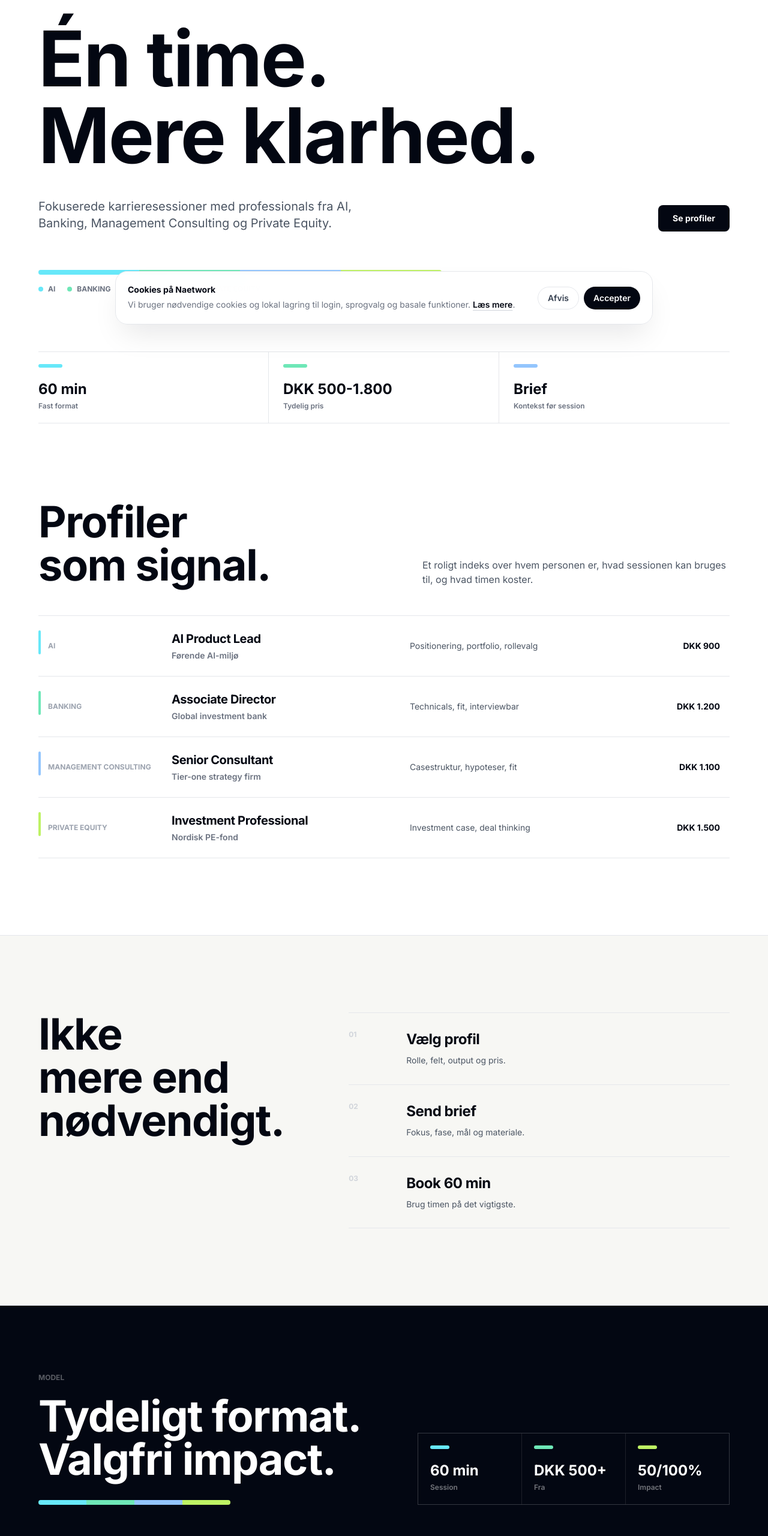
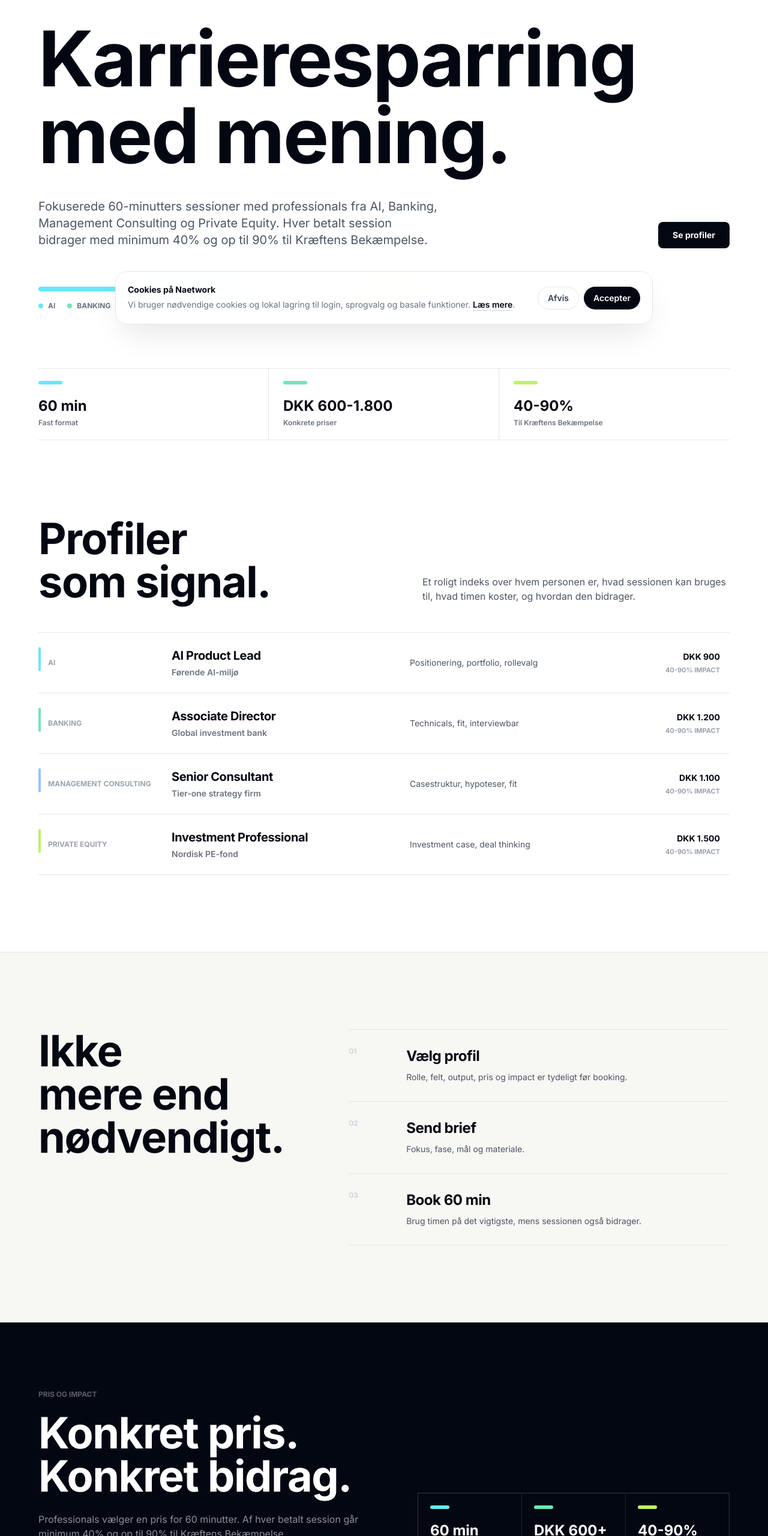
Before and after one commit to mikkelstreet-png/Naetwork, a Next.js app: page / in a window 1280 px wide. Shown: the part 239-2800 px from the top of the page at 60% size. Built offline with nearby package versions, Linux system fonts and the light colour scheme; no server answers.

Commit message:
Clarify pricing and impact model

```diff
--- a/components/HomeContent.tsx
+++ b/components/HomeContent.tsx
@@ -9,10 +9,10 @@ export function HomeContent() {
 
   const copy = {
     eyebrow: 'Naetwork',
-    title: isDa ? 'Én time. Mere klarhed.' : 'One hour. More clarity.',
+    title: isDa ? 'Karrieresparring med mening.' : 'Career guidance with meaning.',
     body: isDa
-      ? 'Fokuserede karrieresessioner med professionals fra AI, Banking, Management Consulting og Private Equity.'
-      : 'Focused career sessions with professionals from AI, Banking, Management Consulting and Private Equity.',
+      ? 'Fokuserede 60-minutters sessioner med professionals fra AI, Banking, Management Consulting og Private Equity. Hver betalt session bidrager med minimum 40% og op til 90% til Kræftens Bekæmpelse.'
+      : 'Focused 60-minute sessions with professionals from AI, Banking, Management Consulting and Private Equity. Every paid session contributes at least 40% and up to 90% to Kræftens Bekæmpelse.',
     primary: isDa ? 'Se profiler' : 'Browse profiles',
   };
 
@@ -25,8 +25,8 @@ export function HomeContent() {
 
   const signals = [
     ['60 min', isDa ? 'Fast format' : 'Fixed format', 'bg-cyan-300'],
-    ['DKK 500-1.800', isDa ? 'Tydelig pris' : 'Clear price', 'bg-emerald-300'],
-    ['Brief', isDa ? 'Kontekst før session' : 'Context before session', 'bg-blue-300'],
+    ['DKK 600-1.800', isDa ? 'Konkrete priser' : 'Concrete prices', 'bg-emerald-300'],
+    ['40-90%', isDa ? 'Til Kræftens Bekæmpelse' : 'To Kræftens Bekæmpelse', 'bg-lime-300'],
   ] as const;
 
   const profiles = [
@@ -37,10 +37,17 @@ export function HomeContent() {
   ] as const;
 
   const steps = [
-    [isDa ? 'Vælg profil' : 'Choose profile', isDa ? 'Rolle, felt, output og pris.' : 'Role, field, output and price.'],
+    [isDa ? 'Vælg profil' : 'Choose profile', isDa ? 'Rolle, felt, output, pris og impact er tydeligt før booking.' : 'Role, field, output, price and impact are clear before booking.'],
     [isDa ? 'Send brief' : 'Send brief', isDa ? 'Fokus, fase, mål og materiale.' : 'Focus, stage, goal and material.'],
-    [isDa ? 'Book 60 min' : 'Book 60 min', isDa ? 'Brug timen på det vigtigste.' : 'Use the hour on what matters most.'],
+    [isDa ? 'Book 60 min' : 'Book 60 min', isDa ? 'Brug timen på det vigtigste, mens sessionen også bidrager.' : 'Use the hour on what matters most, while the session also contributes.'],
   ];
+
+  const priceAnchors = [
+    ['DKK 600', isDa ? 'Entry' : 'Entry'],
+    ['DKK 900', isDa ? 'Core' : 'Core'],
+    ['DKK 1.200', isDa ? 'Senior' : 'Senior'],
+    ['DKK 1.800', isDa ? 'Expert' : 'Expert'],
+  ] as const;
 
   return (
     <>
@@ -51,7 +58,7 @@ export function HomeContent() {
             {copy.title}
           </h1>
           <div className="mt-10 grid gap-8 md:grid-cols-[1fr_auto] md:items-end">
-            <p className="max-w-xl text-base leading-relaxed text-gray-600 md:text-xl">{copy.body}</p>
+            <p className="max-w-2xl text-base leading-relaxed text-gray-600 md:text-xl">{copy.body}</p>
             <Link href="/professionals" className="inline-flex w-fit items-center justify-center rounded-lg bg-gray-950 px-6 py-3 text-sm font-black text-white transition-colors hover:bg-gray-800">
               {copy.primary}
             </Link>
@@ -93,8 +100,8 @@ export function HomeContent() {
             </h2>
             <p className="max-w-lg text-sm leading-relaxed text-gray-600 md:ml-auto md:text-base">
               {isDa
-                ? 'Et roligt indeks over hvem personen er, hvad sessionen kan bruges til, og hvad timen koster.'
-                : 'A calm index of who the person is, what the session can be used for, and what the hour costs.'}
+                ? 'Et roligt indeks over hvem personen er, hvad sessionen kan bruges til, hvad timen koster, og hvordan den bidrager.'
+                : 'A calm index of who the person is, what the session can be used for, what the hour costs, and how it contributes.'}
             </p>
           </div>
 
@@ -111,7 +118,10 @@ export function HomeContent() {
                   <p className="mt-1 text-sm font-semibold text-gray-500">{company}</p>
                 </div>
                 <p className="text-sm leading-relaxed text-gray-600">{use}</p>
-                <p className="text-sm font-black text-gray-950 md:text-right">{price}</p>
+                <div className="md:text-right">
+                  <p className="text-sm font-black text-gray-950">{price}</p>
+                  <p className="mt-1 text-[11px] font-black uppercase text-gray-400">40-90% impact</p>
+                </div>
               </Link>
             ))}
           </div>
@@ -138,12 +148,18 @@ export function HomeContent() {
       </section>
 
       <section id="pricing" className="bg-gray-950 px-5 py-20 text-white sm:px-8 md:py-28">
-        <div className="mx-auto grid max-w-6xl gap-10 md:grid-cols-[1fr_auto] md:items-end">
+        <div className="mx-auto max-w-6xl">
+          <div className="grid gap-10 md:grid-cols-[1fr_auto] md:items-end">
             <div>
-            <p className="mb-5 text-xs font-black uppercase text-white/35">{isDa ? 'Model' : 'Model'}</p>
+              <p className="mb-5 text-xs font-black uppercase text-white/35">{isDa ? 'Pris og impact' : 'Price and impact'}</p>
               <h2 className="max-w-3xl text-5xl font-black leading-none tracking-tight text-white text-balance md:text-7xl">
-              {isDa ? 'Tydeligt format. Valgfri impact.' : 'Clear format. Optional impact.'}
+                {isDa ? 'Konkret pris. Konkret bidrag.' : 'Concrete price. Concrete contribution.'}
               </h2>
+              <p className="mt-6 max-w-2xl text-sm leading-relaxed text-white/55 md:text-base">
+                {isDa
+                  ? 'Professionals vælger en pris for 60 minutter. Af hver betalt session går minimum 40% og op til 90% til Kræftens Bekæmpelse.'
+                  : 'Professionals choose a price for 60 minutes. From every paid session, at least 40% and up to 90% goes to Kræftens Bekæmpelse.'}
+              </p>
               <div className="mt-8 grid h-2 max-w-xs grid-cols-4 overflow-hidden rounded-full bg-white/10">
                 {fields.map(([field, accent]) => (
                   <span key={field} className={accent} />
@@ -153,13 +169,24 @@ export function HomeContent() {
             <div className="grid gap-px border border-white/10 bg-white/10 sm:grid-cols-3 md:min-w-[520px]">
               {[
                 ['60 min', isDa ? 'Session' : 'Session', 'bg-cyan-300'],
-              ['DKK 500+', isDa ? 'Fra' : 'From', 'bg-emerald-300'],
-              ['50/100%', 'Impact', 'bg-lime-300'],
+                ['DKK 600+', isDa ? 'Fra' : 'From', 'bg-emerald-300'],
+                ['40-90%', isDa ? 'Impact' : 'Impact', 'bg-lime-300'],
               ].map(([value, label, accent]) => (
                 <div key={label} className="bg-gray-950 p-5">
                   <span className={`mb-5 block h-1.5 w-8 rounded-full ${accent}`} />
                   <p className="text-2xl font-black text-white">{value}</p>
                   <p className="mt-1 text-xs font-semibold text-white/45">{label}</p>
+                </div>
+              ))}
+            </div>
+          </div>
+
+          <div className="mt-10 grid gap-px border border-white/10 bg-white/10 md:grid-cols-4">
+            {priceAnchors.map(([price, label]) => (
+              <div key={price} className="bg-gray-950 p-5">
+                <p className="text-xs font-black uppercase text-white/35">{label}</p>
+                <p className="mt-5 text-3xl font-black text-white">{price}</p>
+                <p className="mt-2 text-sm text-white/50">{isDa ? '40-90% bidrag pr. betalt session' : '40-90% contribution per paid session'}</p>
               </div>
             ))}
           </div>
@@ -170,7 +197,7 @@ export function HomeContent() {
         <div className="mx-auto max-w-6xl border-t border-gray-200 pt-10">
           <div className="grid gap-8 md:grid-cols-[1fr_auto] md:items-end">
             <h2 className="max-w-4xl text-5xl font-black leading-none tracking-tight text-gray-950 text-balance md:text-7xl">
-              {isDa ? 'Find profilen. Book timen.' : 'Find the profile. Book the hour.'}
+              {isDa ? 'Find profilen. Book timen. Bidrag med mening.' : 'Find the profile. Book the hour. Contribute with meaning.'}
             </h2>
             <Link href="/professionals" className="inline-flex w-fit items-center justify-center rounded-lg bg-gray-950 px-6 py-3 text-sm font-black text-white transition-colors hover:bg-gray-800">
               {copy.primary}
```
Lines whose indentation alone changed are shown as unchanged.
